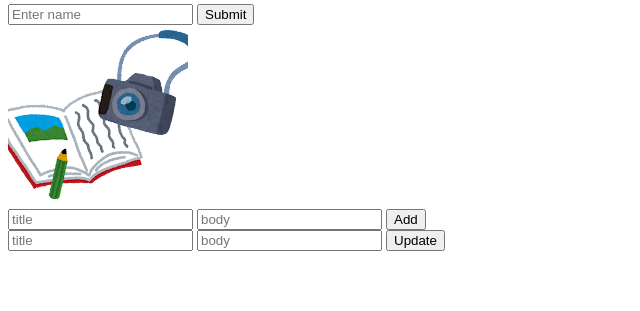
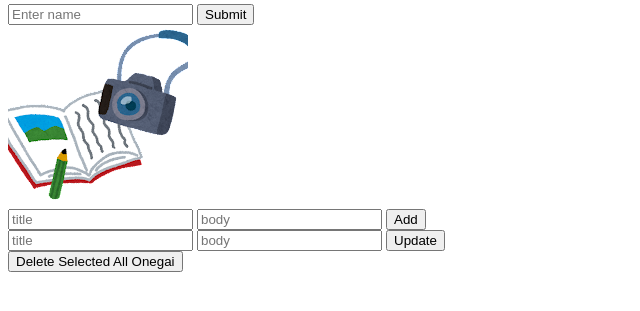
Before and after one commit to ayaka1802/FlaskProject, a Flask app: page / in a window 1280 px wide. Shown: the part 85-396 px from the top of the page, without its empty margins (0-640 px from the left). Run offline with Flask 2, Linux system fonts and the light colour scheme.

Commit message:
Update index.html

```diff
--- a/app/templates/index.html
+++ b/app/templates/index.html
@@ -25,14 +25,22 @@
         <input type="submit" value="Add">
     </form>
 
-    <form action="/update" method="post">
+    <form action="/update" method="post" id="update">
         <input type="text" name="title" placeholder="title">
         <input type="text" name="body" placeholder="body">
         <input type="submit" value="Update">
+    </form>
+    <form action="/delete" method="post" id="delete">
+        <input type="submit" value="Delete Selected All Onegai">
+    </form>
         {% for onegai in all_onegai %}
-        <div><input type="radio" name="update" value={{onegai.id}}>{{onegai.title}}：{{onegai.body}}（{{onegai.date}}）</div>
+        <div>
+            <input type="radio" name="update" form="update" value={{onegai.id}}>
+            <input type="checkbox" name="delete" form="delete" value={{onegai.id}}>
+            {{onegai.title}}：{{onegai.body}}（{{onegai.date}}）
+        </div>
         {% endfor %}
-    </form>
+
 
     </body>
 </html>
```
